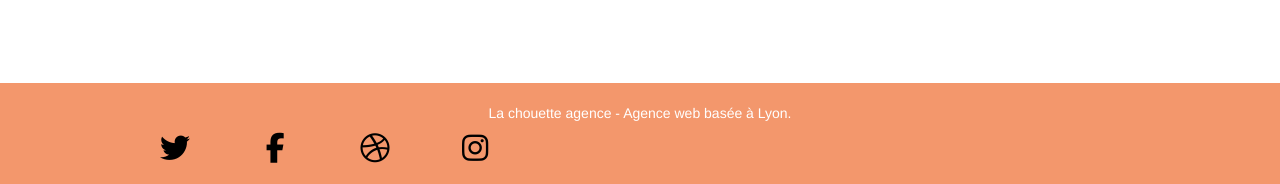
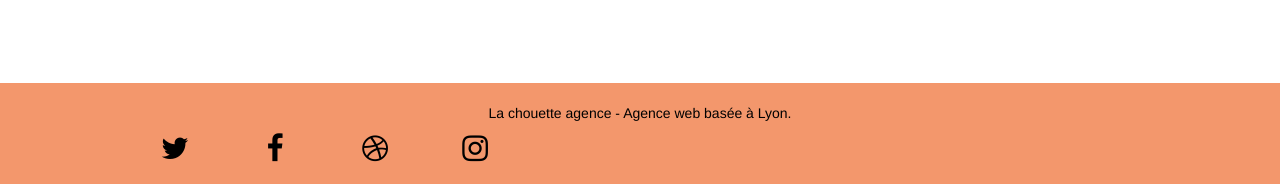
Before and after one commit to Jysai/JeanClaudeLIMOUSIN_4_03062021, a website: page contact.html in a window 1280 px wide. Shown: the part 959-1143 px from the top of the page. Drawn offline with nearby package versions, Linux system fonts and the light colour scheme.

Commit message:
début du projet

```diff
--- a/contact.html
+++ b/contact.html
@@ -2,19 +2,14 @@
 <html lang="fr">
 <head>
     <meta charset="utf-8">
-    <meta name="keywords" content="">
+
 
     <meta name="viewport" content="width=device-width, initial-scale=1.0, viewport-fit=cover">
     <link rel="shortcut icon" type="image/png" href="favicon.jpg">
 
-	<link rel="stylesheet" type="text/css" href="./css/bootstrap.css">
 	<link rel="stylesheet" type="text/css" href="style.css">
-	<link rel="stylesheet" type="text/css" href="./css/font-awesome.css">
-	<link rel="stylesheet" type="text/css" href="./css/et-line.css">
-
 
 	<script src="./js/jquery-2.1.0.js"></script>
-
 	<script src="./js/jqBootstrapValidation.js"></script>
 	<script src="./js/formHandler.js"></script>
 
@@ -134,7 +129,7 @@
 	<div class="container bloc-sm">
 		<div class="row">
 			<div class="col-sm-12">
-				<p class="text-center white">
+				<p class="text-center">
 					La chouette agence - Agence web basée à Lyon.<br>
 				</p>
 				<div class="row row-no-gutters social">
```
